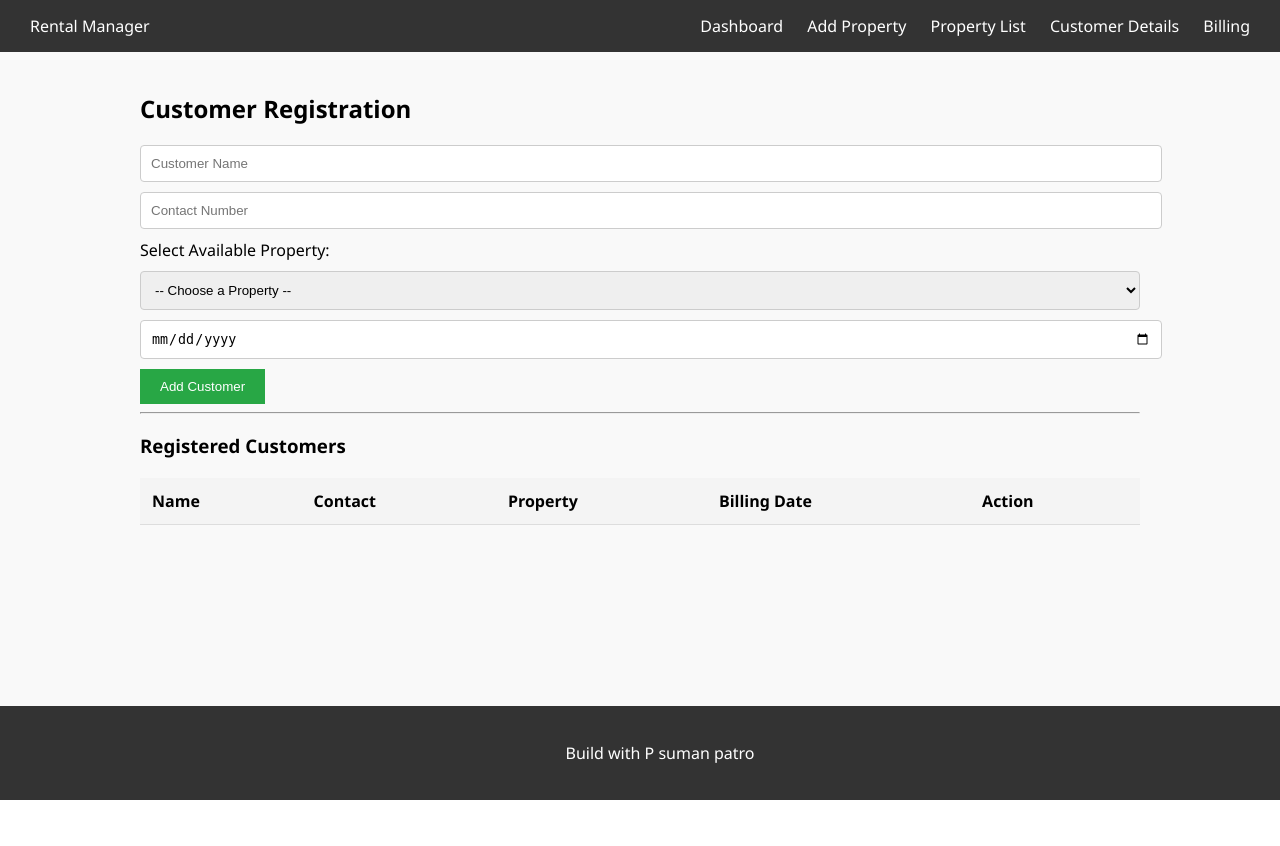
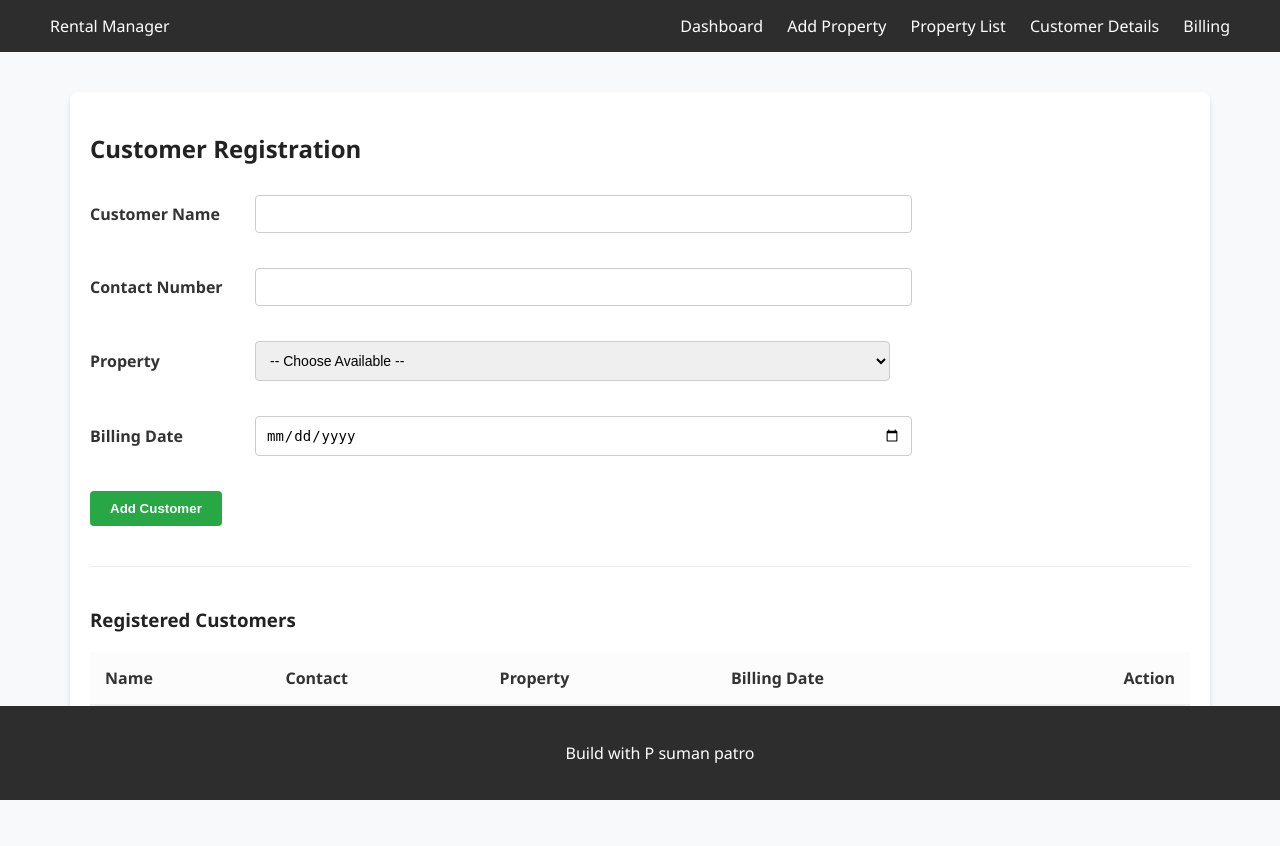
Before and after one commit to sumanpatro-SC/rental-system, a Python web app: template templates/customer_details.html in a window 1280 px wide. Before the commit the page ends 800 px from the top, so only its background shows below. Run offline with Jinja, Linux system fonts and the light colour scheme; the template is opened without the code that fills it, so the values that code supplies are empty.

Commit message:
changes in ui

```diff
--- a/static/style.css
+++ b/static/style.css
@@ -11,3 +11,115 @@ th { background: #f4f4f4; }
 .btn-cancel { background: #dc3545; color: white; border: none; padding: 10px 20px; cursor: pointer; }
 footer { text-align: center; padding: 20px; background: #333; color: white; position: fixed; bottom: 0; width: 100%; }
 button:hover { opacity: 0.8; }
+/* General Layout */
+body {
+    font-family: 'Segoe UI', Tahoma, Geneva, Verdana, sans-serif;
+    margin: 0;
+    background-color: #f8f9fa;
+    color: #333;
+    padding-bottom: 80px; /* Space for footer */
+}
+
+.container {
+    max-width: 1100px;
+    margin: 40px auto;
+    padding: 20px;
+    background: #fff;
+    box-shadow: 0 4px 6px rgba(0,0,0,0.1);
+    border-radius: 8px;
+}
+
+h1, h2, h3 { color: #222; margin-bottom: 20px; }
+
+/* Navbar */
+.navbar {
+    background: #2d2d2d;
+    color: white;
+    padding: 15px 50px;
+    display: flex;
+    justify-content: space-between;
+    align-items: center;
+}
+
+.nav-links a {
+    color: #ccc;
+    text-decoration: none;
+    margin-left: 20px;
+    font-weight: 500;
+}
+
+.nav-links a:hover { color: white; }
+
+/* Forms */
+.form-group {
+    display: grid;
+    grid-template-columns: 150px 1fr;
+    gap: 15px;
+    align-items: center;
+    max-width: 800px;
+}
+
+.form-group label { font-weight: bold; }
+
+input, textarea, select {
+    width: 100%;
+    padding: 10px;
+    border: 1px solid #ddd;
+    border-radius: 4px;
+    font-size: 14px;
+}
+
+/* Buttons */
+.btn-group {
+    margin-top: 25px;
+    display: flex;
+    gap: 10px;
+}
+
+button {
+    padding: 10px 20px;
+    border: none;
+    border-radius: 4px;
+    cursor: pointer;
+    font-weight: bold;
+    transition: 0.3s;
+}
+
+.btn-save { background-color: #28a745; color: white; }
+.btn-save:hover { background-color: #218838; }
+
+.btn-cancel { background-color: #dc3545; color: white; }
+.btn-cancel:hover { background-color: #c82333; }
+
+.btn-edit { background-color: #ffc107; color: #212529; margin-right: 5px; }
+.btn-del { background-color: #e9ecef; border: 1px solid #dee2e6; color: #333; }
+
+/* Tables */
+table {
+    width: 100%;
+    border-collapse: collapse;
+    margin-top: 20px;
+}
+
+th {
+    background-color: #fcfcfc;
+    text-align: left;
+    padding: 15px;
+    border-bottom: 2px solid #eee;
+}
+
+td {
+    padding: 15px;
+    border-bottom: 1px solid #eee;
+}
+
+/* Footer */
+footer {
+    background: #2d2d2d;
+    color: white;
+    text-align: center;
+    padding: 20px;
+    position: fixed;
+    bottom: 0;
+    width: 100%;
+}
--- a/templates/customer_details.html
+++ b/templates/customer_details.html
@@ -8,25 +8,32 @@
     <div id="header-placeholder"></div>
     <div class="container">
         <h2 id="form-title">Customer Registration</h2>
-        <form id="custForm" class="form-group">
+        <form id="custForm">
             <input type="hidden" id="custId" value="">
+            <div class="form-group">
+                <label>Customer Name</label>
+                <input type="text" id="cname" required>
 
-            <input type="text" id="cname" placeholder="Customer Name" required>
-            <input type="text" id="cphone" placeholder="Contact Number" required>
+                <label>Contact Number</label>
+                <input type="text" id="cphone" required>
 
-            <label>Select Available Property:</label>
-            <select id="propSelect" required>
-                <option value="">-- Choose a Property --</option>
-            </select>
+                <label>Property</label>
+                <select id="propSelect" required>
+                    <option value="">-- Choose Available --</option>
+                </select>
 
-            <input type="date" id="bdate" required>
+                <label>Billing Date</label>
+                <input type="date" id="bdate" required>
+            </div>
+
             <div class="btn-group">
                 <button type="submit" id="saveBtn" class="btn-save">Add Customer</button>
-                <button type="button" id="cancelEdit" style="display:none;" onclick="resetCustForm()">Cancel Edit</button>
+                <button type="button" id="cancelEdit" class="btn-del" style="display:none;" onclick="location.reload()">Cancel</button>
             </div>
         </form>
 
-        <hr>
+        <hr style="margin: 40px 0; border: 0; border-top: 1px solid #eee;">
+
         <h3>Registered Customers</h3>
         <table id="custTable">
             <thead>
@@ -35,7 +42,7 @@
                     <th>Contact</th>
                     <th>Property</th>
                     <th>Billing Date</th>
-                    <th>Action</th>
+                    <th style="text-align:right;">Action</th>
                 </tr>
             </thead>
             <tbody></tbody>
```
Also changed, not shown: templates/add_property.html (+12 -10 lines).
